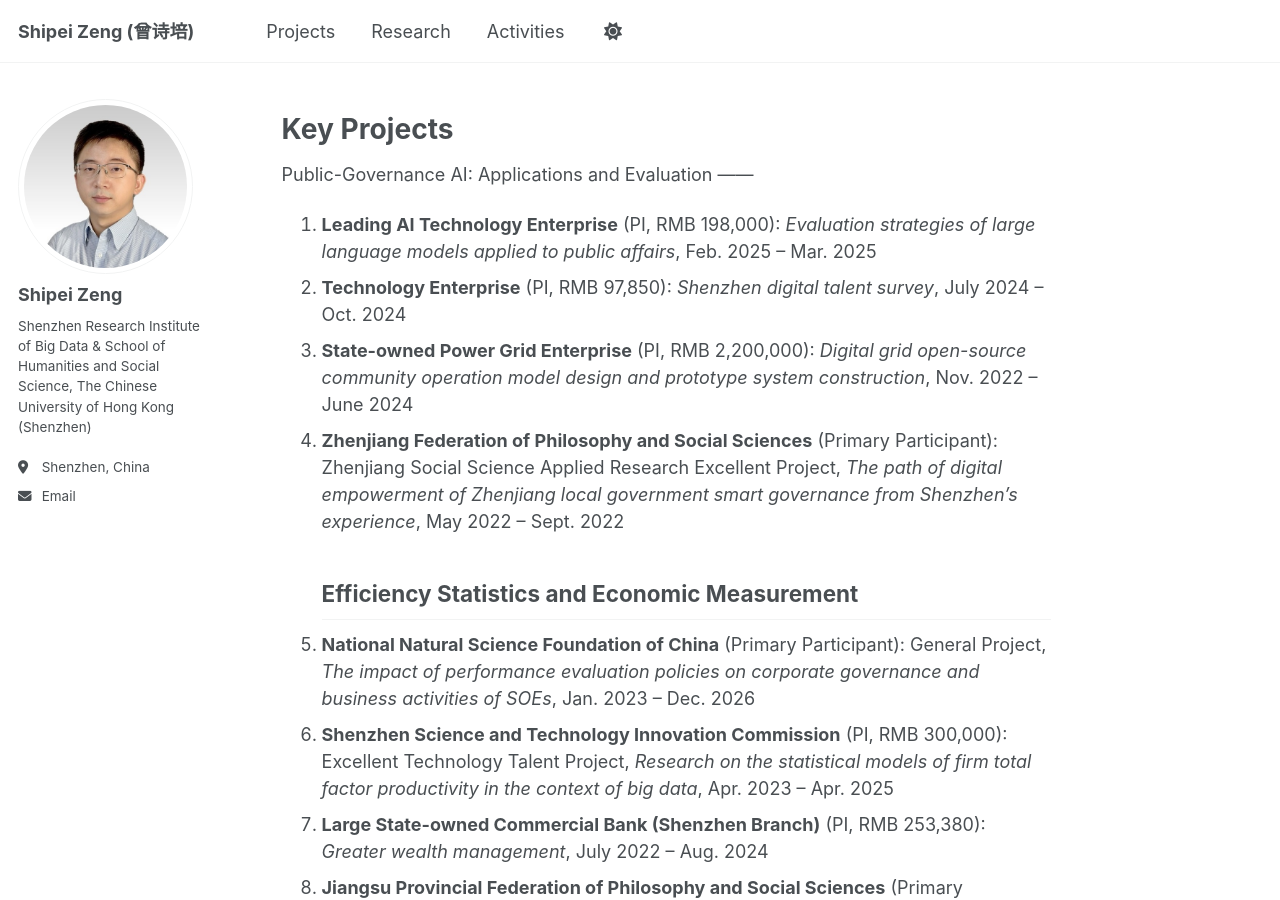
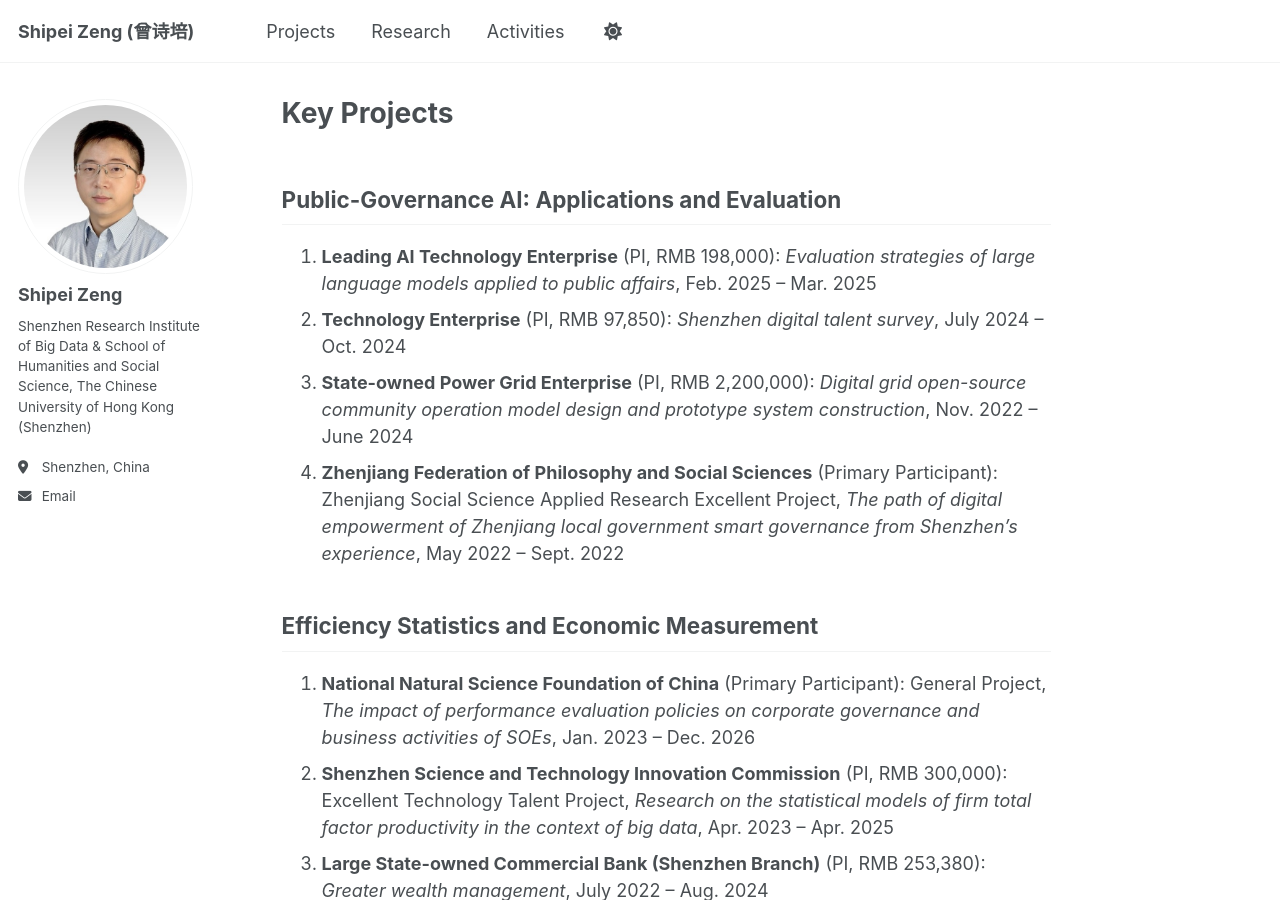
Before and after one commit to shipei-zeng/shipei-zeng.github.io, a Jekyll site: the page built from _pages/projects.md, in a window 1280 px wide and 900 px high. Built offline with Jekyll 4.4.1, drawn with Linux system fonts in a browser that asks for light colours; a script that is not in the unit is left out; part of the change alters nothing that is shown.

Commit message:
Update projects.md

```diff
--- a/_pages/projects.md
+++ b/_pages/projects.md
@@ -1,29 +1,26 @@
 ---
 permalink: /projects/
-title: ""
+title: "Key Projects"
 ---
-Key Projects
-======
+Public-Governance AI: Applications and Evaluation
+------
+1. **Leading AI Technology Enterprise** (PI, RMB 198,000): _Evaluation strategies of large language models applied to public affairs_, Feb. 2025 -- Mar. 2025
+2. **Technology Enterprise** (PI, RMB 97,850): _Shenzhen digital talent survey_, July 2024 -- Oct. 2024
+3. **State-owned Power Grid Enterprise** (PI, RMB 2,200,000): _Digital grid open-source community operation model design and prototype system construction_, Nov. 2022 -- June 2024
+4. **Zhenjiang Federation of Philosophy and Social Sciences** (Primary Participant): Zhenjiang Social Science Applied Research Excellent Project, _The path of digital empowerment of Zhenjiang local government smart governance from Shenzhen's experience_, May 2022 -- Sept. 2022
 
-   Public-Governance AI: Applications and Evaluation
-   ------
-1. **Leading AI Technology Enterprise** (PI, RMB 198,000): _Evaluation strategies of large language models applied to public affairs_, Feb. 2025 -- Mar. 2025
-1. **Technology Enterprise** (PI, RMB 97,850): _Shenzhen digital talent survey_, July 2024 -- Oct. 2024
-1. **State-owned Power Grid Enterprise** (PI, RMB 2,200,000): _Digital grid open-source community operation model design and prototype system construction_, Nov. 2022 -- June 2024
-1. **Zhenjiang Federation of Philosophy and Social Sciences** (Primary Participant): Zhenjiang Social Science Applied Research Excellent Project, _The path of digital empowerment of Zhenjiang local government smart governance from Shenzhen's experience_, May 2022 -- Sept. 2022
+Efficiency Statistics and Economic Measurement
+------
+5. **National Natural Science Foundation of China** (Primary Participant): General Project, _The impact of performance evaluation policies on corporate governance and business activities of SOEs_, Jan. 2023 -- Dec. 2026
+6. **Shenzhen Science and Technology Innovation Commission** (PI, RMB 300,000): Excellent Technology Talent Project, _Research on the statistical models of firm total factor productivity in the context of big data_, Apr. 2023 -- Apr. 2025
+7. **Large State-owned Commercial Bank (Shenzhen Branch)** (PI, RMB 253,380): _Greater wealth management_, July 2022 -- Aug. 2024
+8. **Jiangsu Provincial Federation of Philosophy and Social Sciences** (Primary Participant): Jiangsu Provincial Decision-making Consulting Research Base Project, _Promoting the construction of low-carbon healthy Jiangsu_, Aug. 2023 -- Jan. 2024
+9. **Sustainable Digital Technology Startup** (PI, RMB 100,000): _Research on the elderly care industry_, Feb. 2023 -- Mar. 2023
+10. **Shenzhen-based Financial Research Institute** (PI, RMB 83,983): _Specific customer groups and supporting industries_, Apr. 2022 -- July 2022
 
-   Efficiency Statistics and Economic Measurement
-   ------
-1. **National Natural Science Foundation of China** (Primary Participant): General Project, _The impact of performance evaluation policies on corporate governance and business activities of SOEs_, Jan. 2023 -- Dec. 2026
-1. **Shenzhen Science and Technology Innovation Commission** (PI, RMB 300,000): Excellent Technology Talent Project, _Research on the statistical models of firm total factor productivity in the context of big data_, Apr. 2023 -- Apr. 2025
-1. **Large State-owned Commercial Bank (Shenzhen Branch)** (PI, RMB 253,380): _Greater wealth management_, July 2022 -- Aug. 2024
-1. **Jiangsu Provincial Federation of Philosophy and Social Sciences** (Primary Participant): Jiangsu Provincial Decision-making Consulting Research Base Project, _Promoting the construction of low-carbon healthy Jiangsu_, Aug. 2023 -- Jan. 2024
-1. **Sustainable Digital Technology Startup** (PI, RMB 100,000): _Research on the elderly care industry_, Feb. 2023 -- Mar. 2023
-1. **Shenzhen-based Financial Research Institute** (PI, RMB 83,983): _Specific customer groups and supporting industries_, Apr. 2022 -- July 2022
-
-   Data-Driven Risk Governance
-   ------
-1. **State-owned Gas Enterprise** (PI, RMB	456,000): _Optimization of early warning algorithm using AI & big data for measurement anomalies_, June 2026 -- June 2027
-1. **Major Telecommunications Operator (Hong Kong)** (PI, RMB 1,100,000): _Big data and AI application collaborative R&D: Building an integrity system based on mobile user behavior_, Aug. 2024 -- Feb. 2026
-1. **Joint-stock Commercial Bank (Shenzhen Branch)** (PI, RMB 129,235): _Flash loan business development strategy in the big data era_, Dec. 2021 -- May 2022
-1. **Leading Payment Platform** (PI, RMB 48,000): _Digital currency development trends and regulatory recommendations_, Dec. 2021 -- Mar. 2022
+Data-Driven Risk Governance
+------
+11. **State-owned Gas Enterprise** (PI, RMB	456,000): _Optimization of early warning algorithm using AI & big data for measurement anomalies_, June 2026 -- June 2027
+12. **Major Telecommunications Operator (Hong Kong)** (PI, RMB 1,100,000): _Big data and AI application collaborative R&D: Building an integrity system based on mobile user behavior_, Aug. 2024 -- Feb. 2026
+13. **Joint-stock Commercial Bank (Shenzhen Branch)** (PI, RMB 129,235): _Flash loan business development strategy in the big data era_, Dec. 2021 -- May 2022
+14. **Leading Payment Platform** (PI, RMB 48,000): _Digital currency development trends and regulatory recommendations_, Dec. 2021 -- Mar. 2022
```
